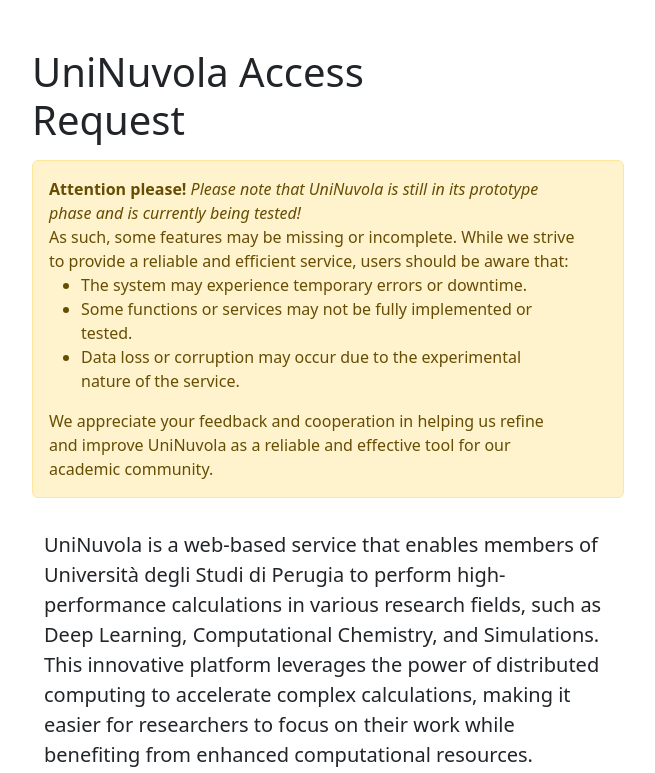
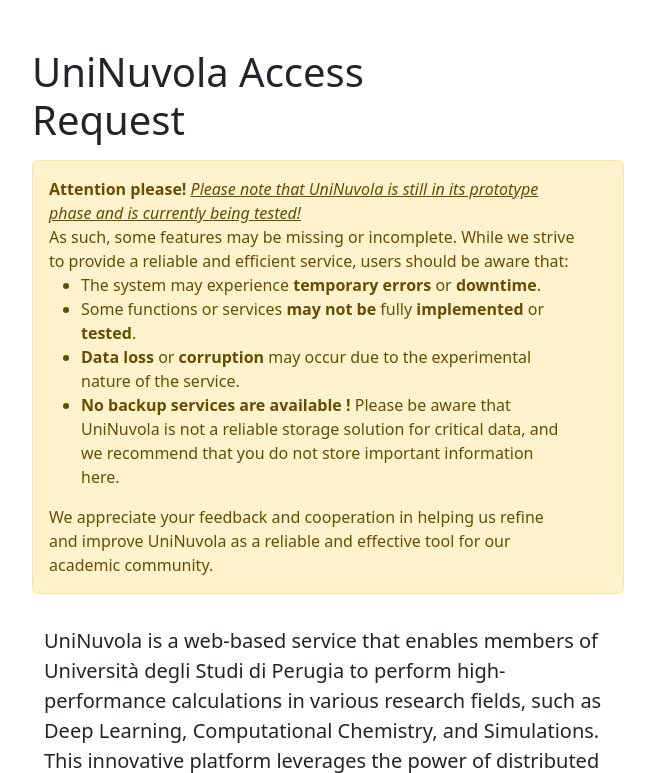
Before and after one commit to UniNuvola/web, a Flask app: page / in a window 1280 px wide. Shown: the top 773 px of the page, without its empty margins (312-967 px from the left). Run offline with Flask 3, Linux system fonts and the light colour scheme; parts of the project's set-up code (start-up, migrations or seed data) failed here and were passed over.

Commit message:
💄 (src/templates/home): update disclaimer

```diff
--- a/src/templates/home.html
+++ b/src/templates/home.html
@@ -43,14 +43,17 @@
         <div class="row py-md-2">
           <div class="col">
             <div class="alert alert-warning alert-dismissible fade show" role="alert">
-              <strong>Attention please!</strong> <i>Please note that UniNuvola is still in its prototype phase and
-              is currently being tested!</i><br>
+              <strong>Attention please!</strong> <i><u>Please note that UniNuvola is still in its prototype phase and
+              is currently being tested!</u></i><br>
               As such, some features may be missing or incomplete.
               While we strive to provide a reliable and efficient service, users should be aware that:
               <ul>
-                <li>The system may experience temporary errors or downtime.</li>
-                <li>Some functions or services may not be fully implemented or tested.</li>
-                <li>Data loss or corruption may occur due to the experimental nature of the service.</li>
+                <li>The system may experience <b>temporary errors</b> or <b>downtime</b>.</li>
+                <li>Some functions or services <b>may not be</b> fully <b>implemented</b> or <b>tested</b>.</li>
+                <li><b>Data loss</b> or <b>corruption</b> may occur due to the experimental nature of the service.</li>
+                <li><b>No backup services are available !</b>
+                  Please be aware that UniNuvola is not a reliable storage solution for critical data,
+                  and we recommend that you do not store important information here.</li>
               </ul>
               We appreciate your feedback and cooperation in helping us refine and improve UniNuvola as a reliable and
               effective tool for our academic community.
```
